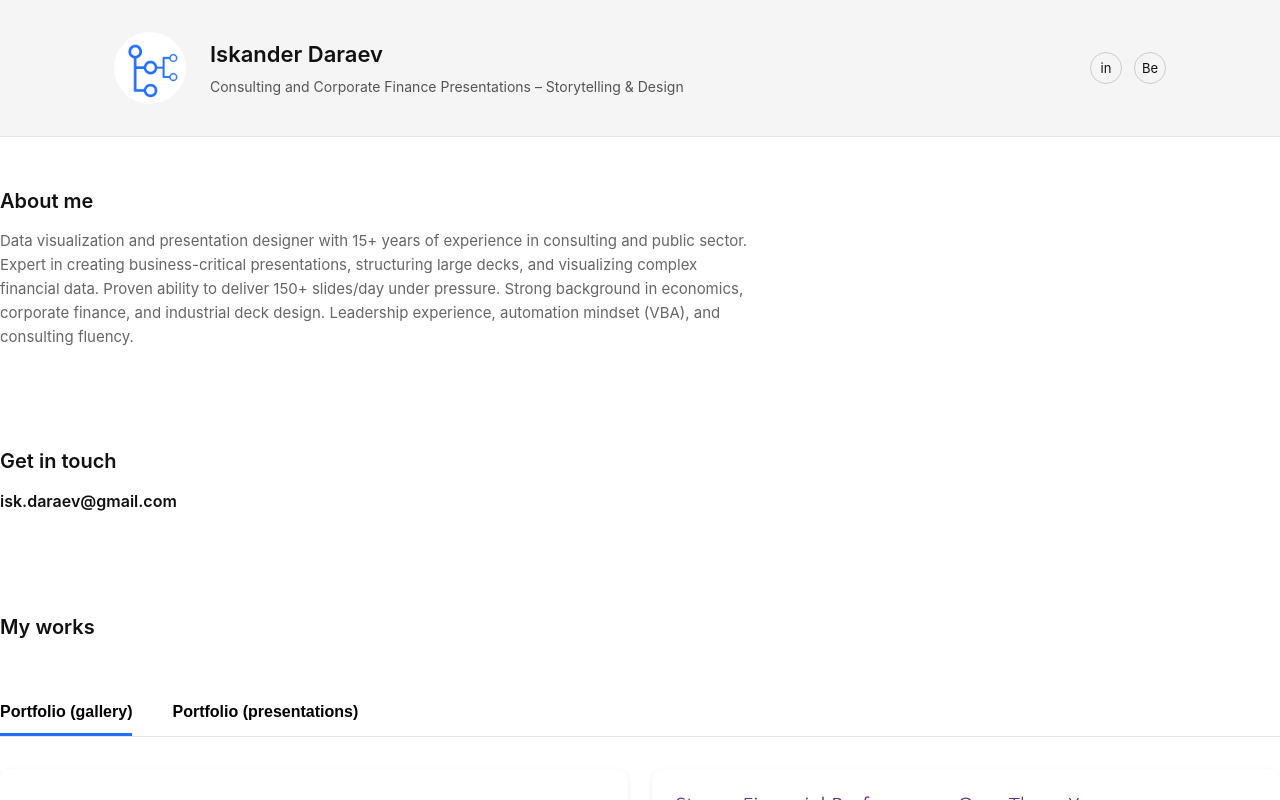
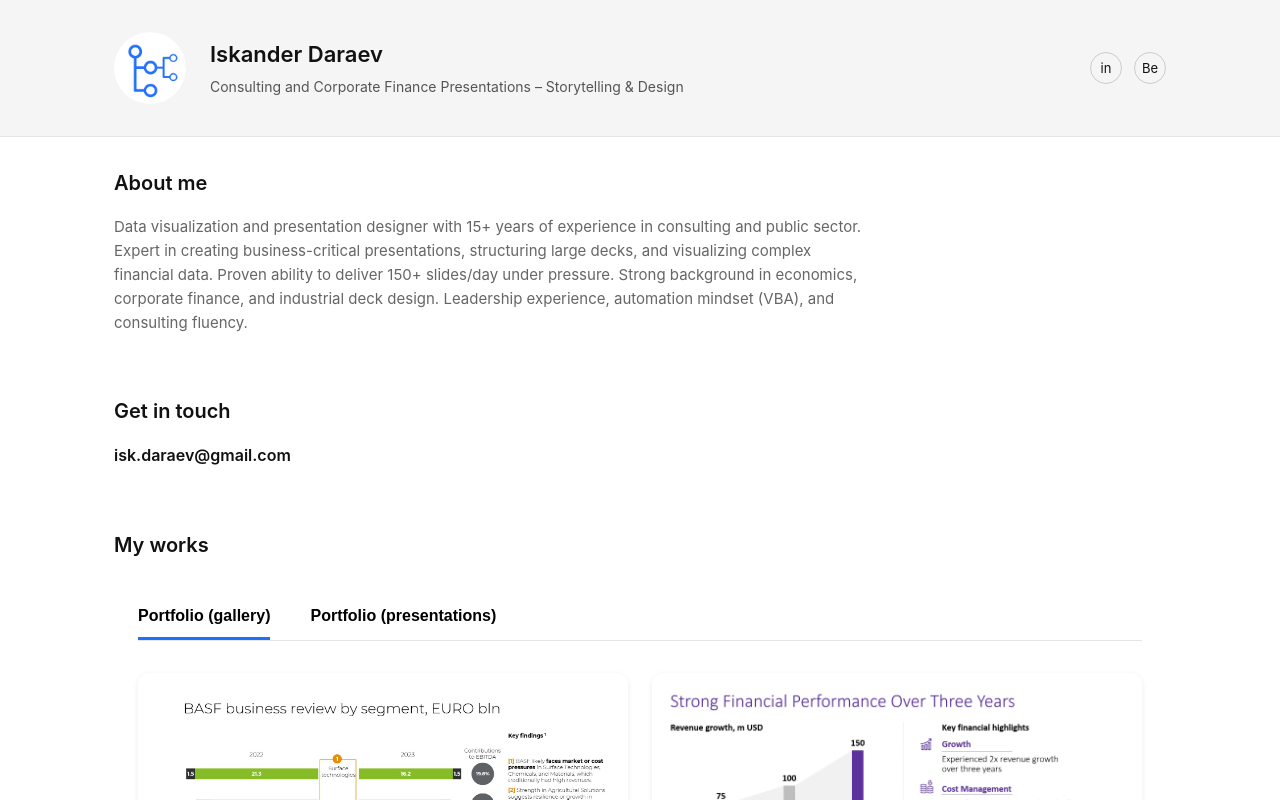
Before and after one commit to isk06/ruportfo, a Next.js app: page / in a window 1280 px wide. Shown: the top 800 px of the page. Built offline with nearby package versions, Linux system fonts and the light colour scheme.

Commit message:
Reduce spacing between section titles and content

```diff
--- a/app/globals.css
+++ b/app/globals.css
@@ -110,22 +110,21 @@ a:hover {
   font-size: 13px;
 }
 
-/* ---------- SECTION LAYOUT ---------- */
+/* ===============================
+   SECTIONS
+================================ */
 
 .section {
-  padding: 48px 0; /* overall section spacing */
+  max-width: 1100px;
+  margin: 0 auto;
+  padding: 30px 24px;
 }
 
 .section h2 {
-  margin: 0 0 12px 0;
-  font-size: 1.25rem;
+  font-size: 20px;
   font-weight: 600;
+  margin-bottom: 16px;
 }
-
-.section p {
-  margin-top: 0;
-}
-
 
 /* ===============================
    ABOUT
```
